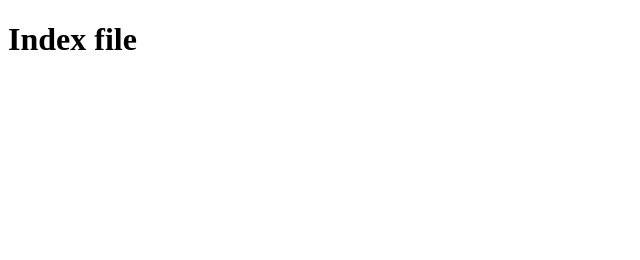
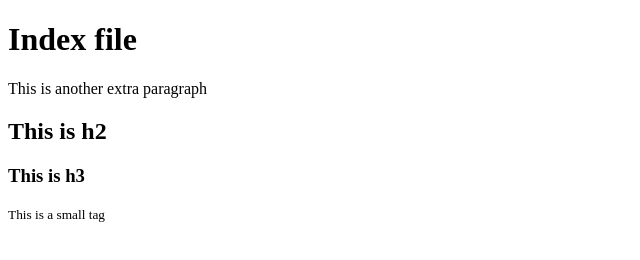
Before and after one commit to DivyangPrajapati/learning-git, a plain HTML site: page index.html in a window 1280 px wide. Shown: the whole page, without its empty margins (0-640 px from the left). Drawn offline with Linux system fonts and the light colour scheme.

Commit message:
Updated index structure

```diff
--- a/index.html
+++ b/index.html
@@ -5,5 +5,13 @@
 </head>
 <body>
 	<h1>Index file</h1>
+
+	<p>This is another extra paragraph</p>
+
+	<h2>This is h2</h2>
+
+	<h3>This is h3</h3>
+
+	<small>This is a small tag</small>
 </body>
 </html>
```
